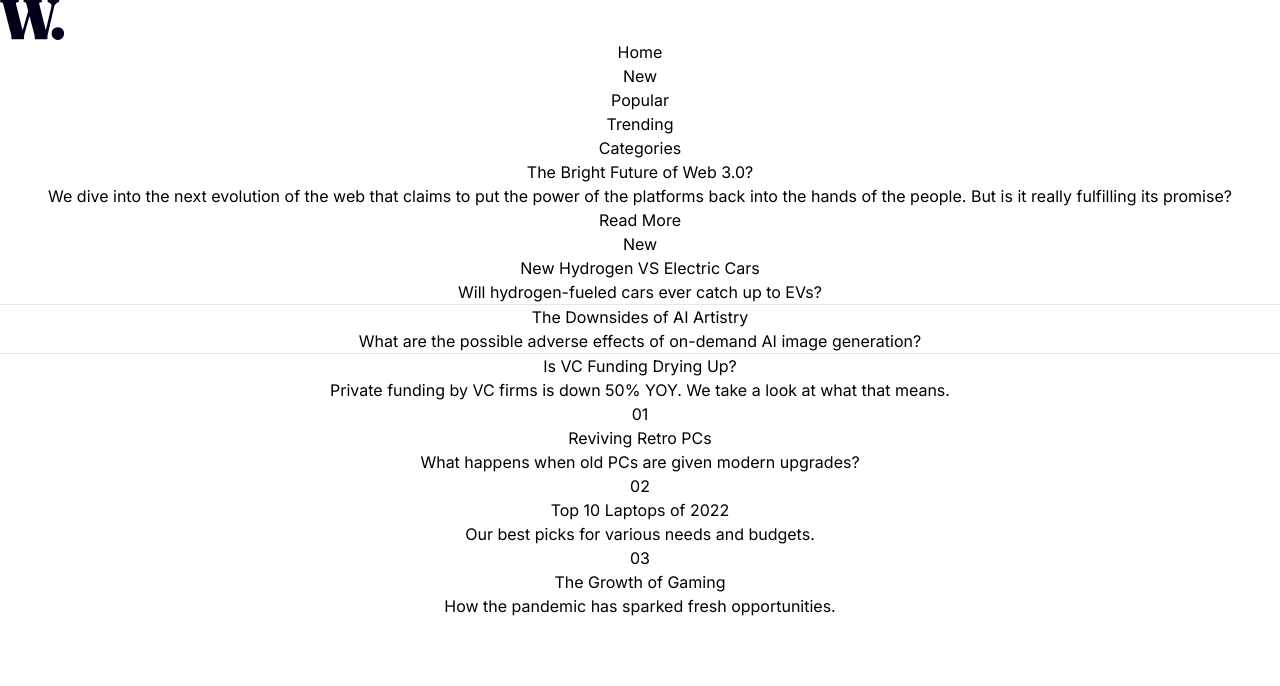
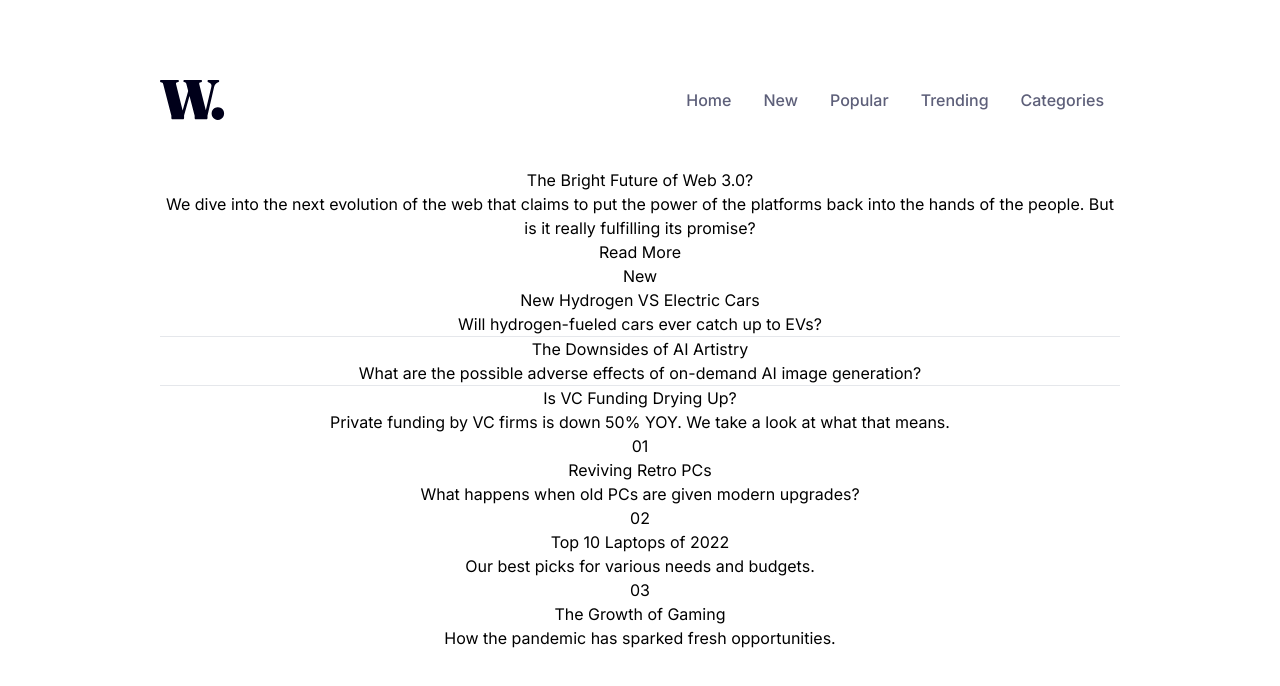
Before and after one commit to Luzefiru/news-homepage, a JavaScript app: page / in a window 1280 px wide. Shown: the top 686 px of the page. Built offline with nearby package versions, Linux system fonts and the light colour scheme; the HTML template or start-up script is replaced by a standard one.

Commit message:
feat: finish header

```diff
--- a/src/App.js
+++ b/src/App.js
@@ -3,25 +3,50 @@ import Logo from './assets/images/logo.svg';
 
 function App() {
   return (
-    <div className="App">
-      <header>
+    <div className="App xl:m-[10rem] xl:mt-[5rem] xl:mb-[8rem]">
+      <header className="flex justify-between mb-12">
         <img src={Logo} alt="Site Logo" />
-        <nav>
-          <ul>
+        <nav className="flex items-center">
+          <ul className="flex">
             <li>
-              <a href="/">Home</a>
+              <a
+                className="px-4 py-2 font-medium text-dark-grayish-blue hover:text-soft-red"
+                href="/"
+              >
+                Home
+              </a>
             </li>
             <li>
-              <a href="/">New</a>
+              <a
+                className="px-4 py-2 font-medium text-dark-grayish-blue hover:text-soft-red"
+                href="/"
+              >
+                New
+              </a>
             </li>
             <li>
-              <a href="/">Popular</a>
+              <a
+                className="px-4 py-2 font-medium text-dark-grayish-blue hover:text-soft-red"
+                href="/"
+              >
+                Popular
+              </a>
             </li>
             <li>
-              <a href="/">Trending</a>
+              <a
+                className="px-4 py-2 font-medium text-dark-grayish-blue hover:text-soft-red"
+                href="/"
+              >
+                Trending
+              </a>
             </li>
             <li>
-              <a href="/">Categories</a>
+              <a
+                className="px-4 py-2 font-medium text-dark-grayish-blue hover:text-soft-red"
+                href="/"
+              >
+                Categories
+              </a>
             </li>
           </ul>
         </nav>
--- a/src/index.css
+++ b/src/index.css
@@ -1,4 +1,4 @@
-@import url('https://fonts.googleapis.com/css2?family=Inter:wght@400;700;800&display=swap');
+@import url('https://fonts.googleapis.com/css2?family=Inter:wght@400;500;700;800&display=swap');
 
 @tailwind base;
 @tailwind components;
--- a/tailwind.config.js
+++ b/tailwind.config.js
@@ -8,7 +8,7 @@ module.exports = {
         'soft-red': 'hsl(5, 85%, 63%)',
         'off-white': 'hsl(36, 100%, 99%)',
         'grayish-blue': 'hsl(233, 8%, 79%)',
-        'dark-greyish-blue': 'hsl(236, 13%, 42%)',
+        'dark-grayish-blue': 'hsl(236, 13%, 42%)',
         'very-dark-blue': 'hsl(240, 100%, 5%)',
       },
       fontFamily: {
```
